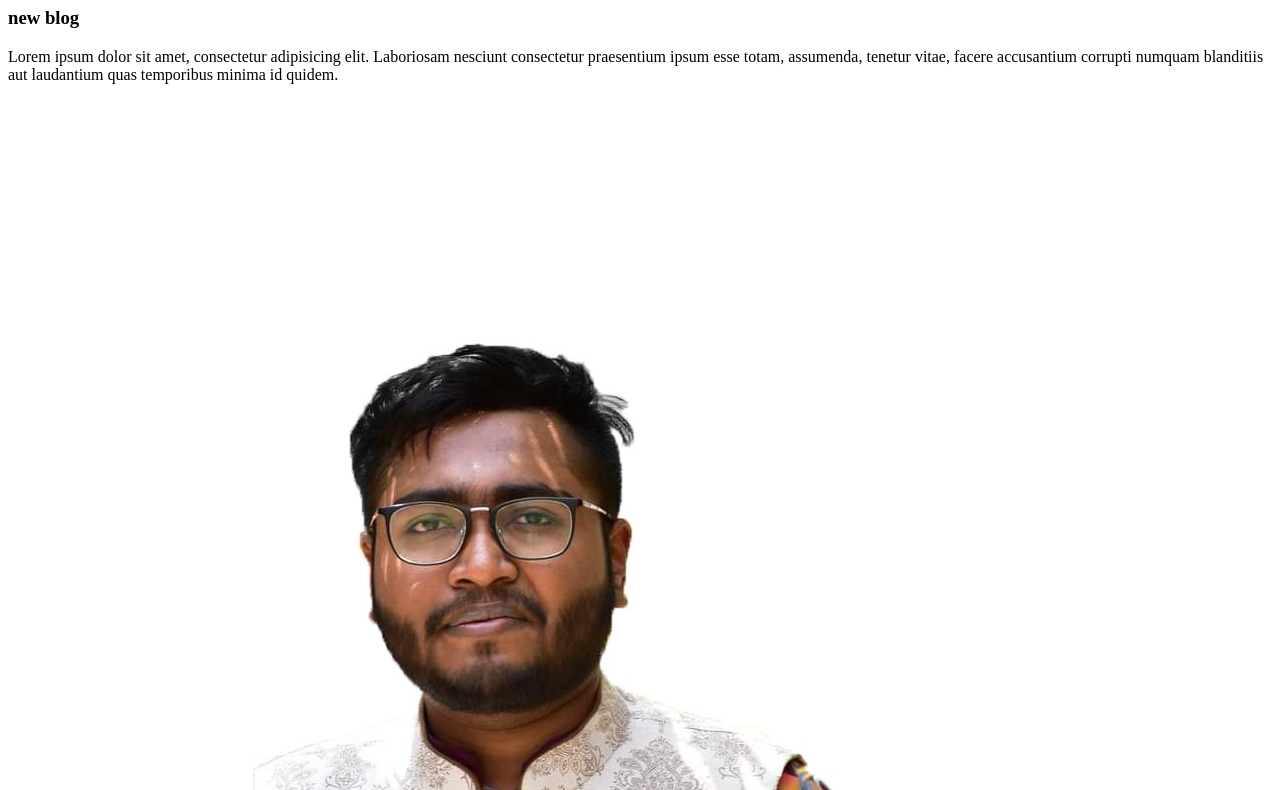
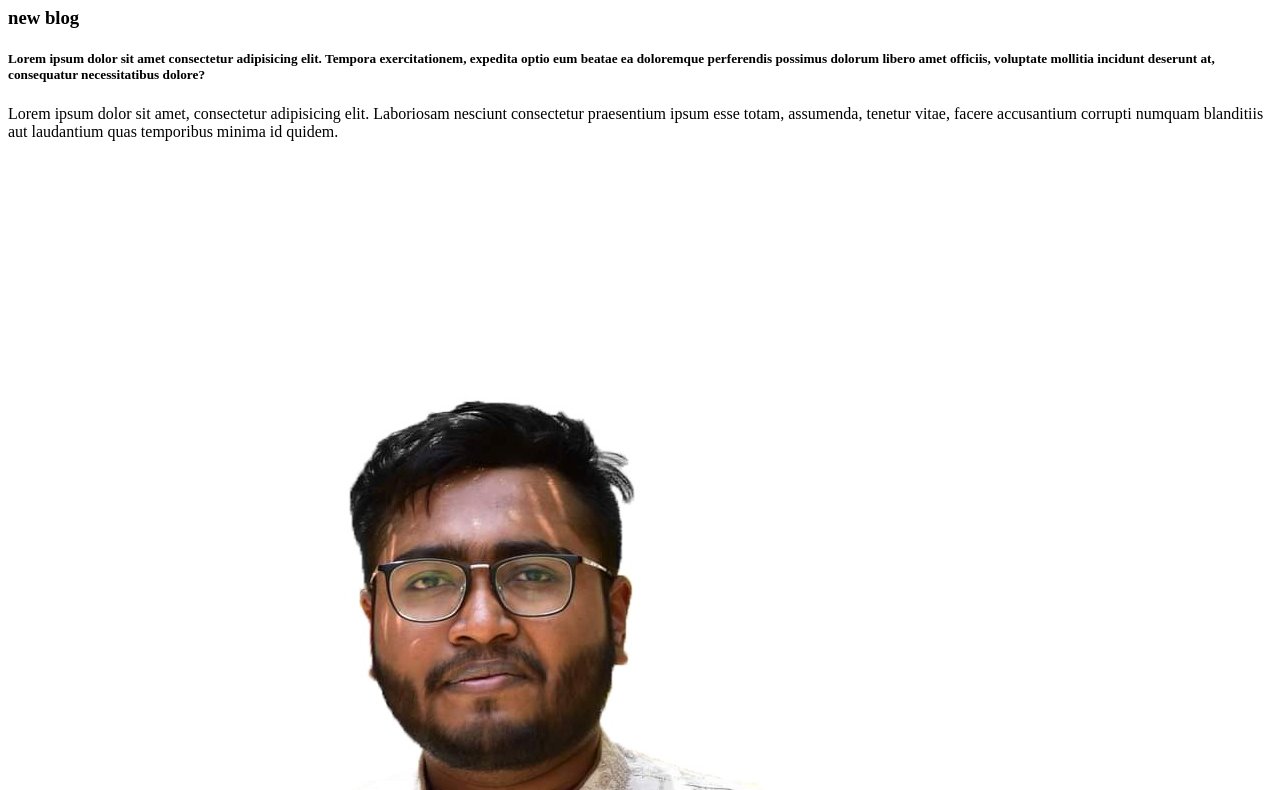
Before and after one commit to Gourab997/hero-task, a plain HTML site: page index.html in a window 1280 px wide. Shown: the part 73-863 px from the top of the page. Drawn offline with Linux system fonts and the light colour scheme.

Commit message:
vugichugi

```diff
--- a/index.html
+++ b/index.html
@@ -10,6 +10,7 @@
     <h1>This is lalalalla</h1>
     <div>
         <h3>new blog</h3>
+        <h5>Lorem ipsum dolor sit amet consectetur adipisicing elit. Tempora exercitationem, expedita optio eum beatae ea doloremque perferendis possimus dolorum libero amet officiis, voluptate mollitia incidunt deserunt at, consequatur necessitatibus dolore?</h5>
         <p>Lorem ipsum dolor sit amet, consectetur adipisicing elit. Laboriosam nesciunt consectetur praesentium ipsum esse totam, assumenda, tenetur vitae, facere accusantium corrupti numquam blanditiis aut laudantium quas temporibus minima id quidem.</p>
     </div>
     <img src="gourab.jpeg"  alt="">
```
